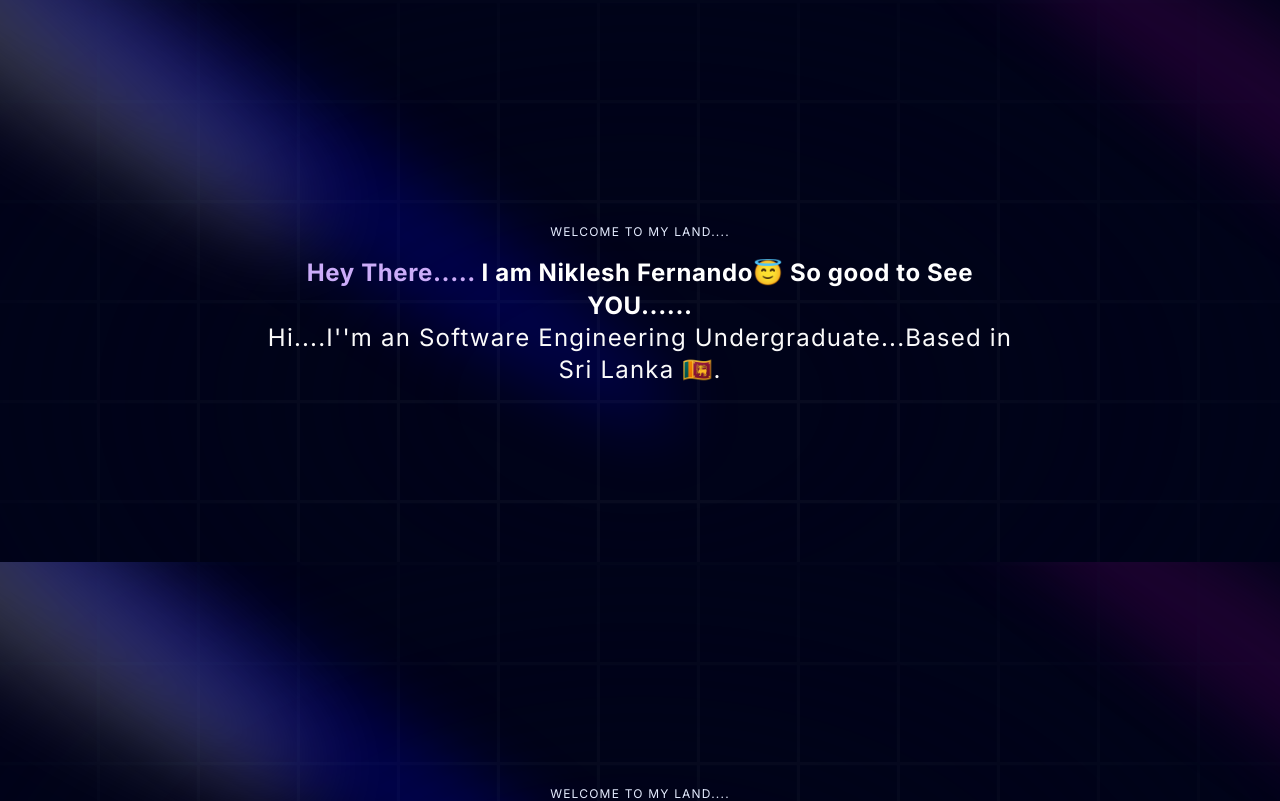
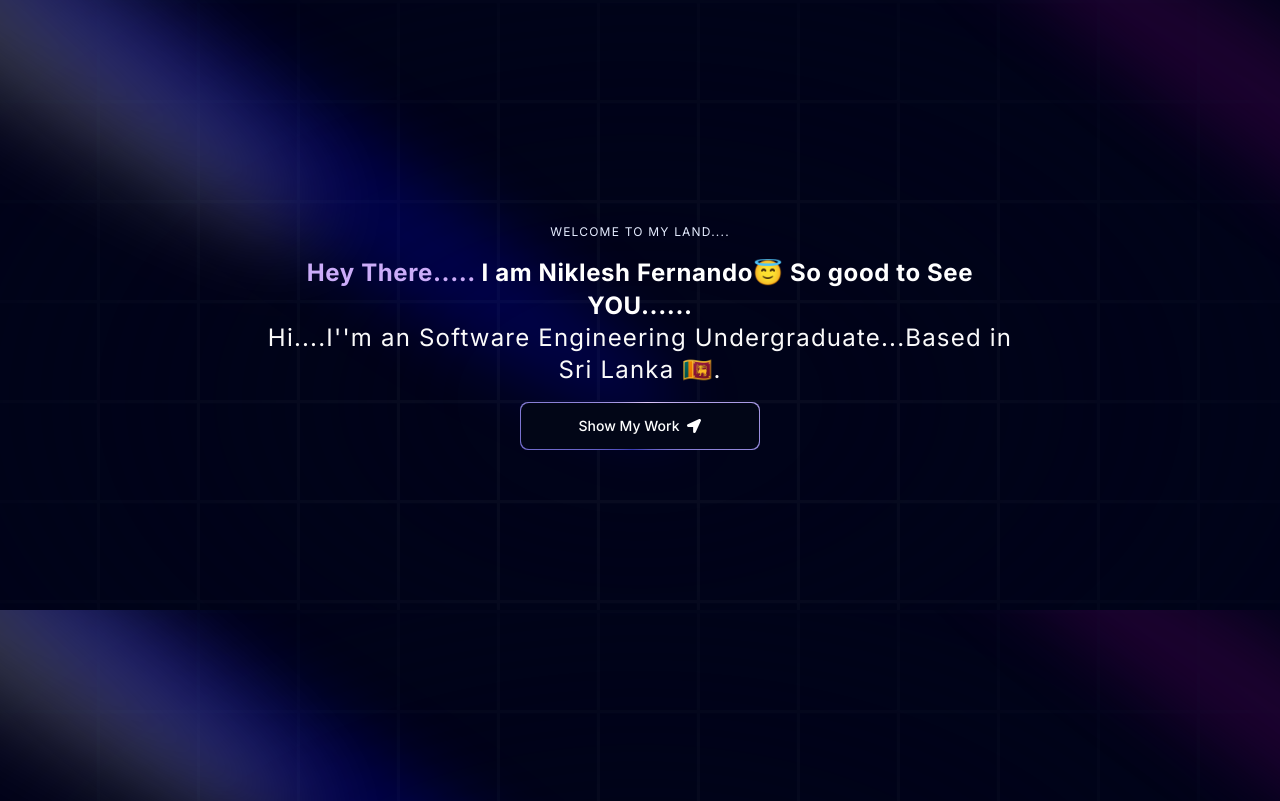
Before and after one commit to NikleshFernando/NickLeshStudio, a Next.js app in the folder niklesh_studio/: page / in a window 1280 px wide. Shown: the top 801 px of the page. Built offline with nearby package versions, Linux system fonts and the light colour scheme.

Commit message:
button added

```diff
--- a/niklesh_studio/app/page.tsx
+++ b/niklesh_studio/app/page.tsx
@@ -4,7 +4,7 @@
 export default function Home() {
   return (
     <main className="relative bg-black-100 flex justify-center items-center flex-col overflow-hidden mx-auto sm:px-10 px-5" >
-      <div className="max-w-7xl w-full">
+      <div className="max-w-7xl w-full h-full">
         <Hero/>
       </div>
     </main>
--- a/niklesh_studio/components/Hero.tsx
+++ b/niklesh_studio/components/Hero.tsx
@@ -1,6 +1,8 @@
 import React from 'react'
 import { Spotlight } from './ui/Spotlight'
 import { TextGenerateEffect } from './ui/TextGenerateEffect'
+import MagicButton from './ui/MagicButton'
+import { FaLocationArrow } from 'react-icons/fa'
 
 const Hero = () => {
   return (
@@ -23,6 +25,13 @@
             <p className='text-center md:tracking-wider mb-4 text-small md:text-lg lg:text-2xl'>
                 Hi....I'&apos;m an Software Engineering Undergraduate...Based in Sri Lanka 🇱🇰.
             </p>
+            <a href='#about'>
+                <MagicButton
+                title = 'Show My Work '
+                icon ={<FaLocationArrow/>}
+                position='right'
+                />
+            </a>
         </div>
       </div>
     </div>
--- /dev/null
+++ b/niklesh_studio/components/ui/MagicButton.tsx
@@ -0,0 +1,21 @@
+import React from 'react'
+
+const MagicButton = ({title,icon,position,handleClick,otherClasses}
+    :{title:string;icon:React.ReactNode,position:string,handleClick?:()=> void ,otherClasses?:string;}
+) => {
+  return (
+    <div>
+        <button className="relative inline-flex h-12 w-full overflow-hidden rounded-lg p-[1px] focus:outline-none md:w-60 md:t-10 ">
+            <span className="absolute inset-[-1000%] animate-[spin_2s_linear_infinite] bg-[conic-gradient(from_90deg_at_50%_50%,#E2CBFF_0%,#393BB2_50%,#E2CBFF_100%)]" />
+            <span className={`inline-flex h-full w-full cursor-pointer items-center justify-center rounded-lg bg-slate-950 px-7 text-sm font-medium text-white backdrop-blur-3xl gap-2 ${otherClasses}`}>
+
+                {position==='left' && icon}
+                {title}
+                {position==='right' && icon}
+            </span>
+        </button>
+    </div>
+  )
+}
+
+export default MagicButton
--- a/niklesh_studio/package.json
+++ b/niklesh_studio/package.json
@@ -16,6 +16,7 @@
     "next-themes": "^0.3.0",
     "react": "^18",
     "react-dom": "^18",
+    "react-icons": "^5.3.0",
     "tailwind-merge": "^2.5.2",
     "tailwindcss-animate": "^1.0.7"
   },
```
Also changed, not shown: 1 other file (tests, documents, lock files or other folders).
